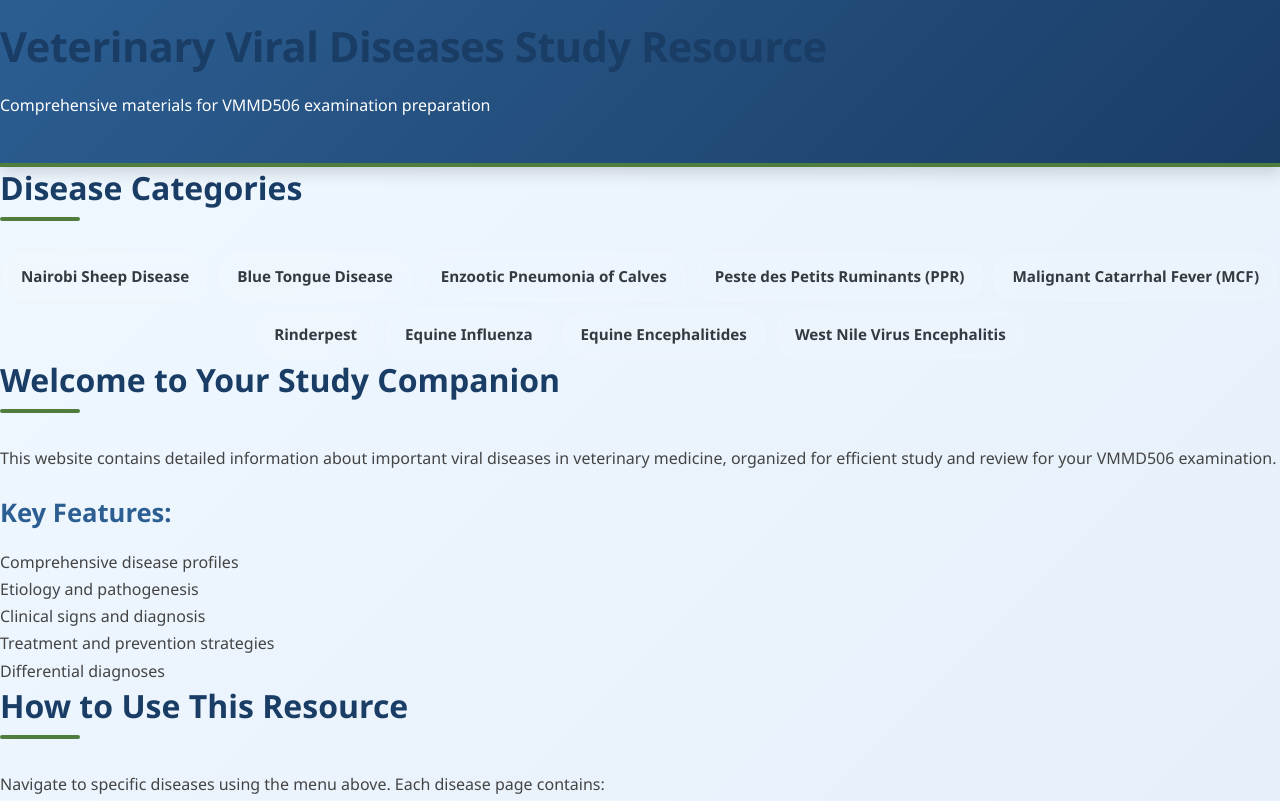
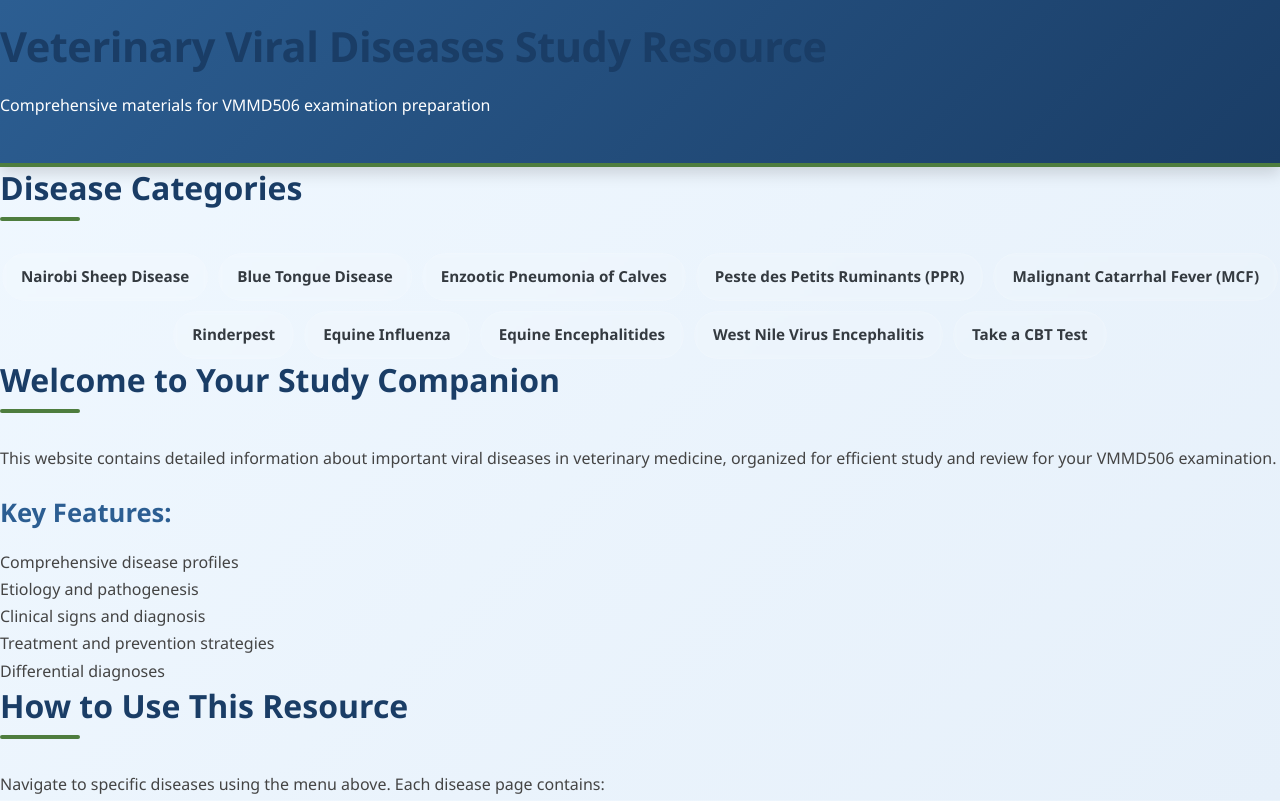
Before and after one commit to aaaliyu269/VMMD506, a plain HTML site: page index.html in a window 1280 px wide. Shown: the top 801 px of the page. Drawn offline with Linux system fonts and the light colour scheme.

Commit message:
Update index.html

```diff
--- a/index.html
+++ b/index.html
@@ -24,6 +24,7 @@
             <li><a href="equine-influenza.html">Equine Influenza</a></li>
             <li><a href="equine-encephalitis.html">Equine Encephalitides</a></li>
             <li><a href="west-nile.html">West Nile Virus Encephalitis</a></li>
+            <li><a href="cbt-test.html">Take a CBT Test</a></li>
         </ul>
     </nav>
 
```
